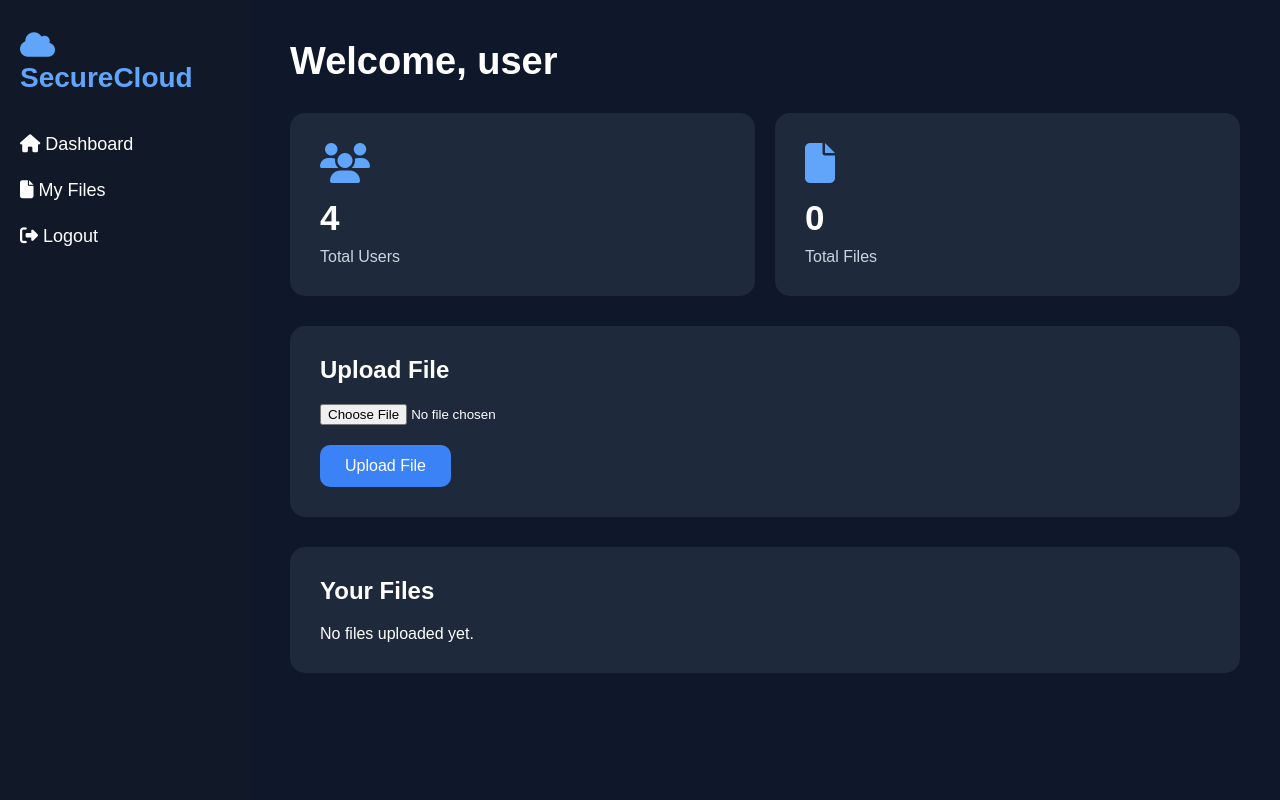
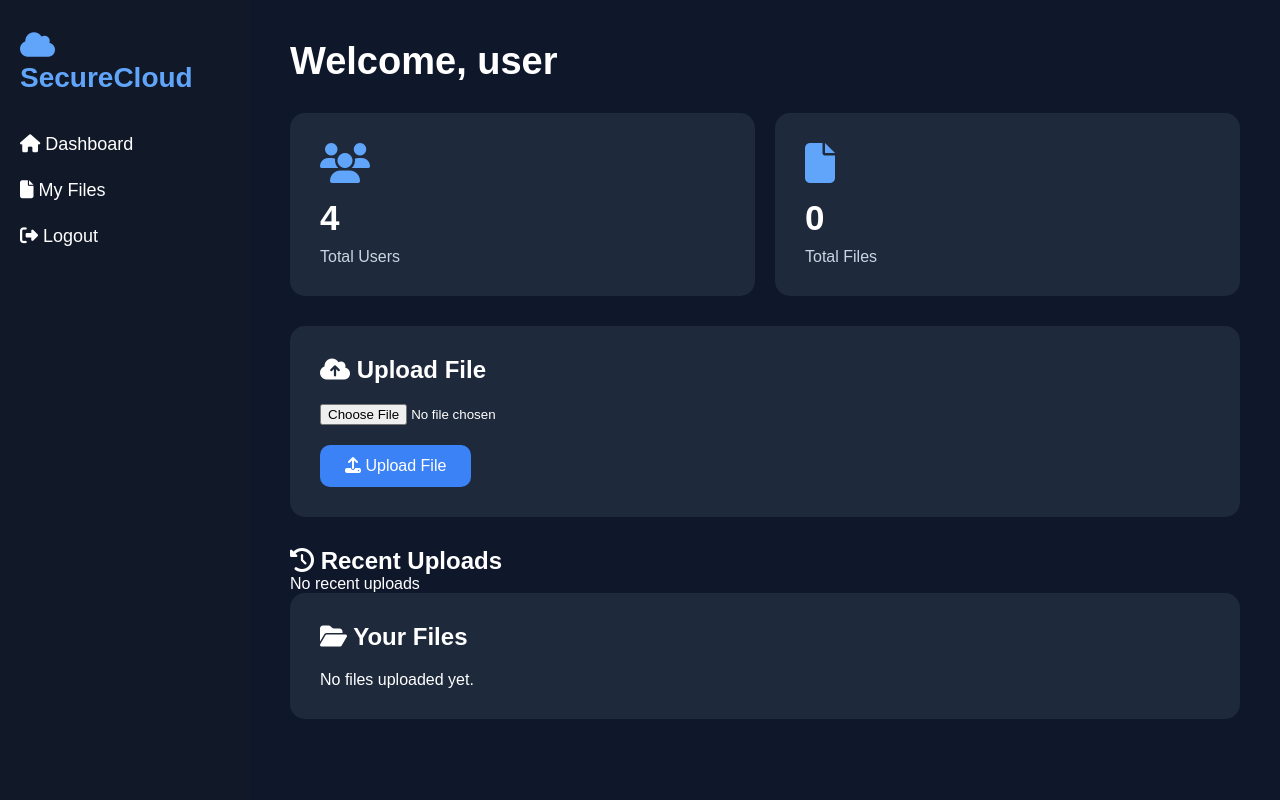
Before and after one commit to tusharbinjola85-code/secure-cloud-manager, a Django app: page /dashboard/ in a window 1280 px wide. Run offline with Django 5.2, Linux system fonts and the light colour scheme; a user stored in the database is signed in; data comes from the database, SQL or seed files in the repository; data that the repository does not hold is empty.

Commit message:
premium file cards

```diff
--- a/static/css/style.css
+++ b/static/css/style.css
@@ -190,3 +190,61 @@ body{
 .delete-btn:hover{
     background:#dc2626;
 }
+.files-grid{
+    display:grid;
+    grid-template-columns:repeat(auto-fit,minmax(250px,1fr));
+    gap:20px;
+}
+
+.file-card{
+    background:#0f172a;
+    border-radius:15px;
+    overflow:hidden;
+    padding:15px;
+    transition:0.3s;
+}
+
+.file-card:hover{
+    transform:translateY(-5px);
+}
+
+.file-preview{
+    width:100%;
+    height:180px;
+    object-fit:cover;
+    border-radius:10px;
+}
+
+.pdf-box,
+.other-file{
+    height:180px;
+    display:flex;
+    align-items:center;
+    justify-content:center;
+    font-size:70px;
+    border-radius:10px;
+}
+
+.pdf-box{
+    background:#7f1d1d;
+    color:#ef4444;
+}
+
+.other-file{
+    background:#1e293b;
+    color:#60a5fa;
+}
+
+.file-info{
+    margin-top:15px;
+}
+
+.filename{
+    word-break:break-word;
+    margin-bottom:15px;
+}
+
+.file-buttons{
+    display:flex;
+    gap:10px;
+}
--- a/templates/dashboard.html
+++ b/templates/dashboard.html
@@ -1,15 +1,19 @@
 {% load static %}
 <!DOCTYPE html>
 <html lang="en">
+
 <head>
+
     <meta charset="UTF-8">
     <meta name="viewport" content="width=device-width, initial-scale=1.0">
+
     <title>Secure Cloud Manager</title>
 
     <link rel="stylesheet" href="{% static 'css/style.css' %}">
 
     <link rel="stylesheet"
     href="https://cdnjs.cloudflare.com/ajax/libs/font-awesome/6.5.1/css/all.min.css">
+
 </head>
 
 <body>
@@ -20,7 +24,10 @@
 
     <div class="sidebar">
 
-        <h2><i class="fa-solid fa-cloud"></i> SecureCloud</h2>
+        <h2>
+            <i class="fa-solid fa-cloud"></i>
+            SecureCloud
+        </h2>
 
         <ul>
 
@@ -53,8 +60,14 @@
 
     <div class="main-content">
 
+        <!-- TOP BAR -->
+
         <div class="top-bar">
-            <h1>Welcome, {{ request.user.username }}</h1>
+
+            <h1>
+                Welcome, {{ request.user.username }}
+            </h1>
+
         </div>
 
         <!-- STATS -->
@@ -62,24 +75,35 @@
         <div class="stats">
 
             <div class="card">
+
                 <i class="fa-solid fa-users"></i>
+
                 <h2>{{ total_users }}</h2>
+
                 <p>Total Users</p>
+
             </div>
 
             <div class="card">
+
                 <i class="fa-solid fa-file"></i>
+
                 <h2>{{ total_files }}</h2>
+
                 <p>Total Files</p>
+
             </div>
 
         </div>
 
-        <!-- UPLOAD -->
+        <!-- UPLOAD SECTION -->
 
         <div class="upload-section">
 
-            <h2>Upload File</h2>
+            <h2>
+                <i class="fa-solid fa-cloud-arrow-up"></i>
+                Upload File
+            </h2>
 
             <form method="POST" enctype="multipart/form-data">
 
@@ -88,34 +112,114 @@
                 <input type="file" name="file" required>
 
                 <button type="submit" class="upload-btn">
+
+                    <i class="fa-solid fa-upload"></i>
+
                     Upload File
+
                 </button>
 
             </form>
 
         </div>
 
-        <!-- FILES -->
+        <!-- RECENT FILES -->
+
+        <div class="recent-section">
+
+            <h2>
+                <i class="fa-solid fa-clock-rotate-left"></i>
+                Recent Uploads
+            </h2>
+
+            <div class="recent-files">
+
+                {% for file in recent_files %}
+
+                <div class="recent-card">
+
+                    {% if '.png' in file.file.url or '.jpg' in file.file.url or '.jpeg' in file.file.url %}
+
+                        <img src="{{ file.file.url }}" class="recent-image">
+
+                    {% elif '.pdf' in file.file.url %}
+
+                        <div class="recent-pdf">
+
+                            <i class="fa-solid fa-file-pdf"></i>
+
+                        </div>
+
+                    {% else %}
+
+                        <div class="recent-other">
+
+                            <i class="fa-solid fa-file"></i>
+
+                        </div>
+
+                    {% endif %}
+
+                    <p>{{ file.file.name }}</p>
+
+                </div>
+
+                {% empty %}
+
+                <p>No recent uploads</p>
+
+                {% endfor %}
+
+            </div>
+
+        </div>
+
+        <!-- FILES SECTION -->
 
         <div class="files-section" id="files-section">
 
-            <h2>Your Files</h2>
+            <h2>
+                <i class="fa-solid fa-folder-open"></i>
+                Your Files
+            </h2>
+
+            <div class="files-grid">
 
                 {% for file in files %}
 
-            <div class="file-item">
+                <div class="file-card">
 
-                <div class="file-left">
+                    {% if '.png' in file.file.url or '.jpg' in file.file.url or '.jpeg' in file.file.url %}
+
+                        <img src="{{ file.file.url }}" class="file-preview">
+
+                    {% elif '.pdf' in file.file.url %}
+
+                        <div class="pdf-box">
+
+                            <i class="fa-solid fa-file-pdf"></i>
+
+                        </div>
+
+                    {% else %}
+
+                        <div class="other-file">
 
                             <i class="fa-solid fa-file"></i>
 
-                    <span class="filename">
-                        {{ file.file.name }}
-                    </span>
-
                         </div>
 
-                <div class="file-actions">
+                    {% endif %}
+
+                    <div class="file-info">
+
+                        <p class="filename">
+
+                            {{ file.file.name }}
+
+                        </p>
+
+                        <div class="file-buttons">
 
                             <a href="{{ file.file.url }}"
                             target="_blank"
@@ -136,6 +240,8 @@
 
                     </div>
 
+                </div>
+
                 {% empty %}
 
                 <p>No files uploaded yet.</p>
@@ -148,5 +254,8 @@
 
     </div>
 
+</div>
+
 </body>
+
 </html>
```
Lines whose indentation alone changed are shown as unchanged.
